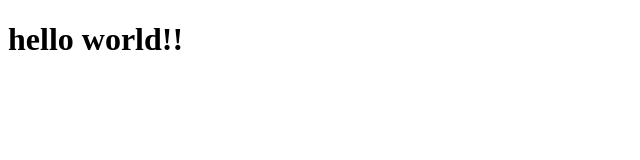
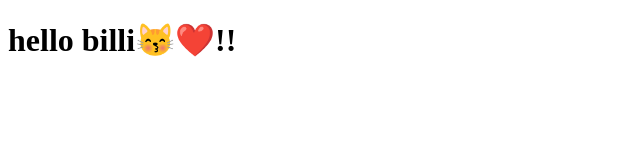
Before and after one commit to nikhilbuts/levitating, a plain HTML site: page index.html in a window 1280 px wide. Shown: the whole page, without its empty margins (0-640 px from the left). Drawn offline with Linux system fonts and the light colour scheme.

Commit message:
Monke 3rd commit

```diff
--- a/index.html
+++ b/index.html
@@ -7,6 +7,6 @@
 		<title>rio</title>
 	</head>
 	<body>
-		<h1>hello world!!</h1>
+		<h1>hello billi😽❤️!!</h1>
 	</body>
 </html>
```
